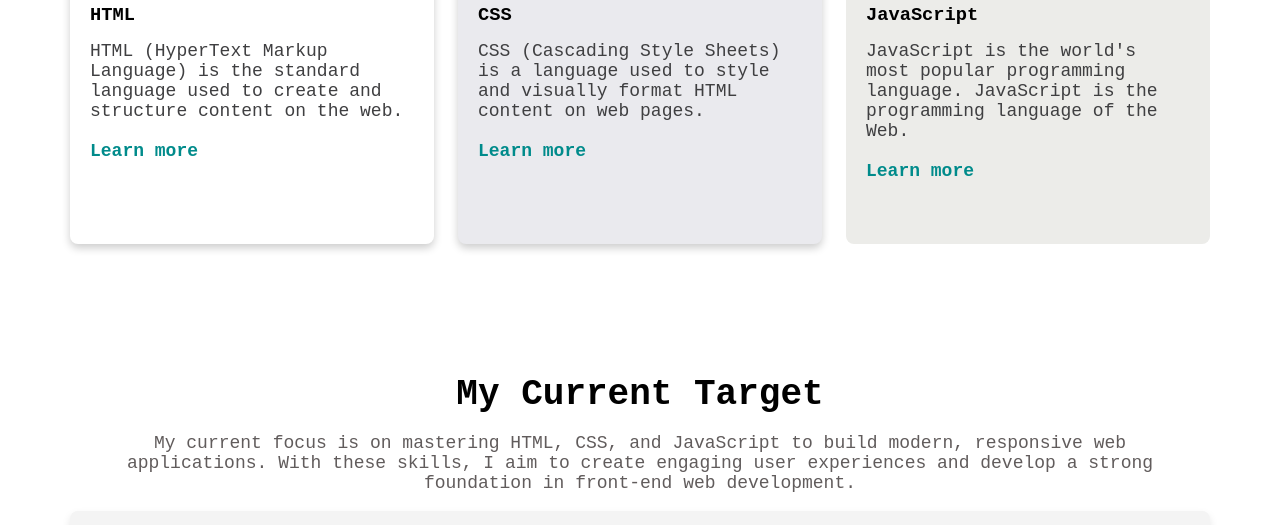
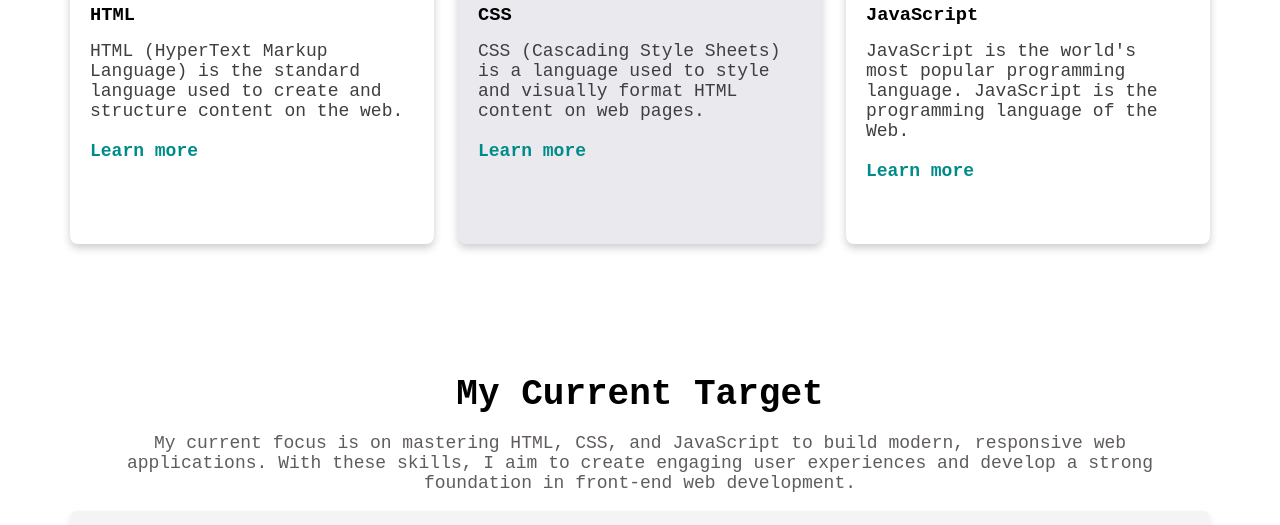
Before and after one commit to ismailahammed1/reset9-assing1-resume, a plain HTML site: page index.html in a window 1280 px wide. Shown: the part 3067-3592 px from the top of the page. Drawn offline with Linux system fonts and the light colour scheme; a web font is replaced by a local one.

Commit message:
add js shadow

```diff
--- a/style/style.css
+++ b/style/style.css
@@ -286,6 +286,10 @@ iframe {
   width: 364px;
   height: 300px;
   background-color: rgb(236, 236, 233);
+  box-shadow: 0 4px 8px rgba(0, 0, 0.2, 0.2);
+  padding: 20px;
+  border-radius: 8px;
+  background-color: #fff;
   display: flex;
   flex-direction: column;
   justify-content: flex-start;
```
